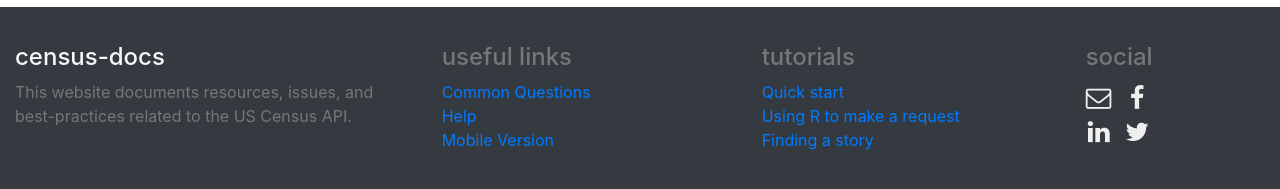
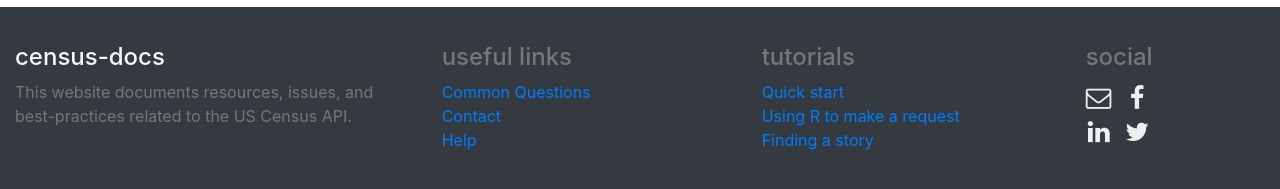
Before and after one commit to shepnathand/census-docs, a Jekyll site: the page built from index.md, in a window 1280 px wide and 900 px high, scrolled down 4144 px. Shown: the part 693-882 px from the top of the window. Built offline with Jekyll 4.4.1, drawn with Linux system fonts in a browser that asks for light colours; nearby versions of some CDN libraries; our own code applies the rules of GitHub Pages for plain Markdown files.

Commit message:
replaced mobile version with contact

```diff
--- a/_includes/footer.html
+++ b/_includes/footer.html
@@ -9,8 +9,8 @@
       <div class="col-sm-3 py-2">
         <h4 id="divnks" style="margin-top: 28px;">useful links</h4>
         <div><a href="#">Common Questions</a></div>
+        <div><a href="/contact/">Contact</a></div>
         <div><a href="#">Help</a></div>
-        <div><a href="#">Mobile Version</a></div>
       </div>
       <div class="col-sm-3 py-2">
         <h4 id="more divnks" style="margin-top: 28px;">tutorials</h4>
```
